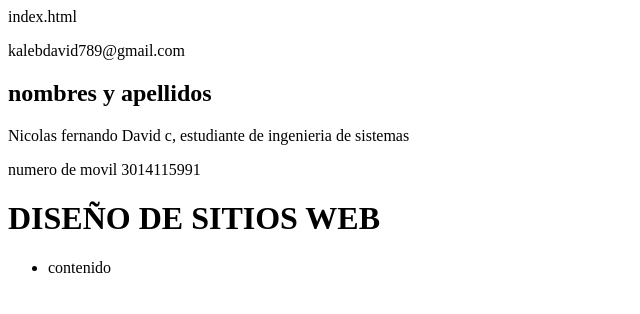
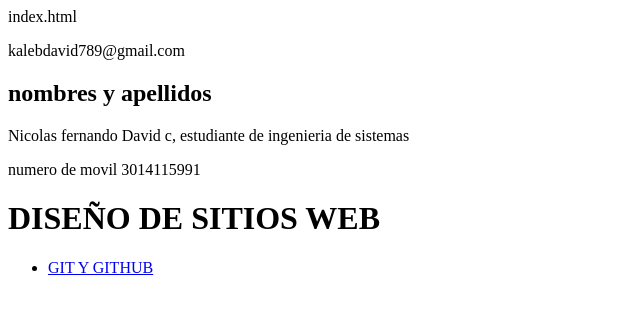
Before and after one commit to fernando351/index.html, a plain HTML site: page index.html in a window 1280 px wide. Shown: the whole page, without its empty margins (0-640 px from the left). Drawn offline with Linux system fonts and the light colour scheme.

Commit message:
Update index.html
Cambio renglon 16

```diff
--- a/index.html
+++ b/index.html
@@ -13,7 +13,7 @@ index.html
 <body>
     <nav>
         <ul class="menu">
-            <li><a h ref= "planing.html">contenido </li> </a>
+            <li><a href= "planing.html">GIT Y GITHUB </li></a>
         </ul>
     </nav>
 </body>
```
